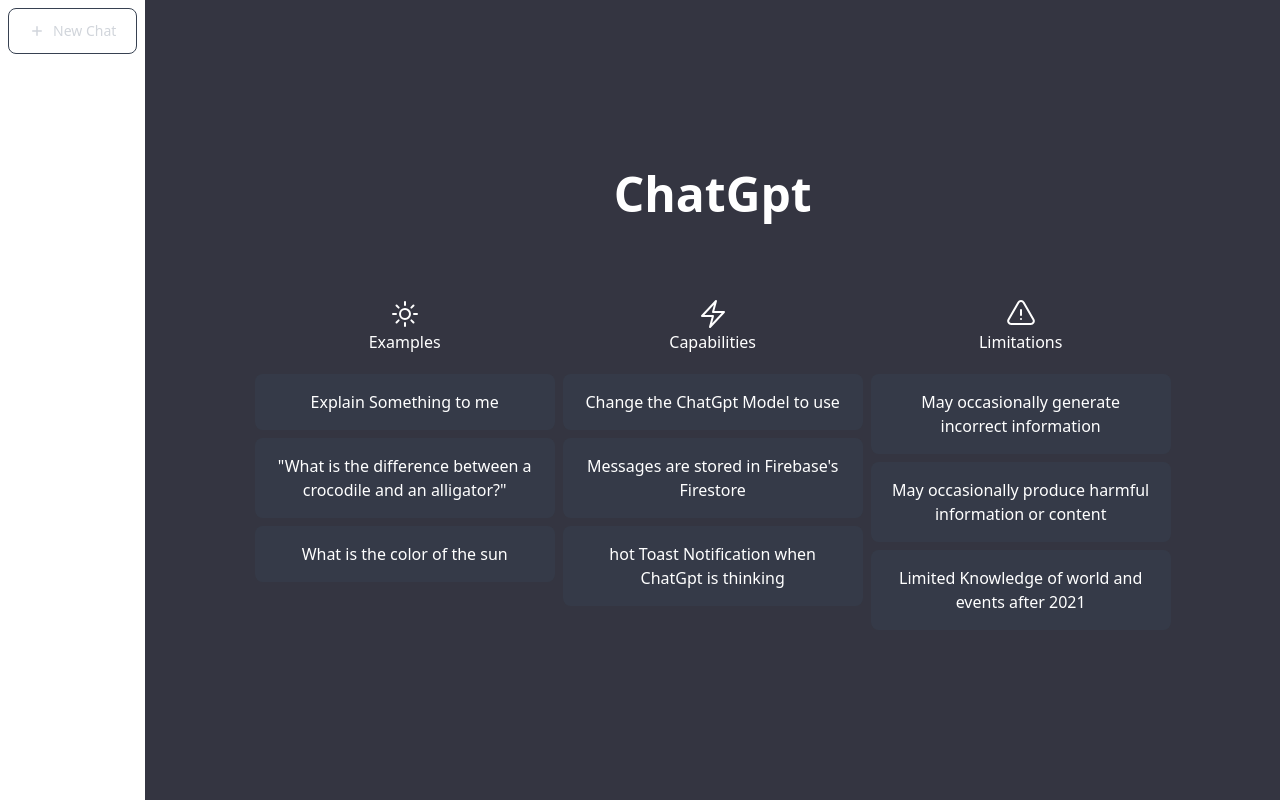
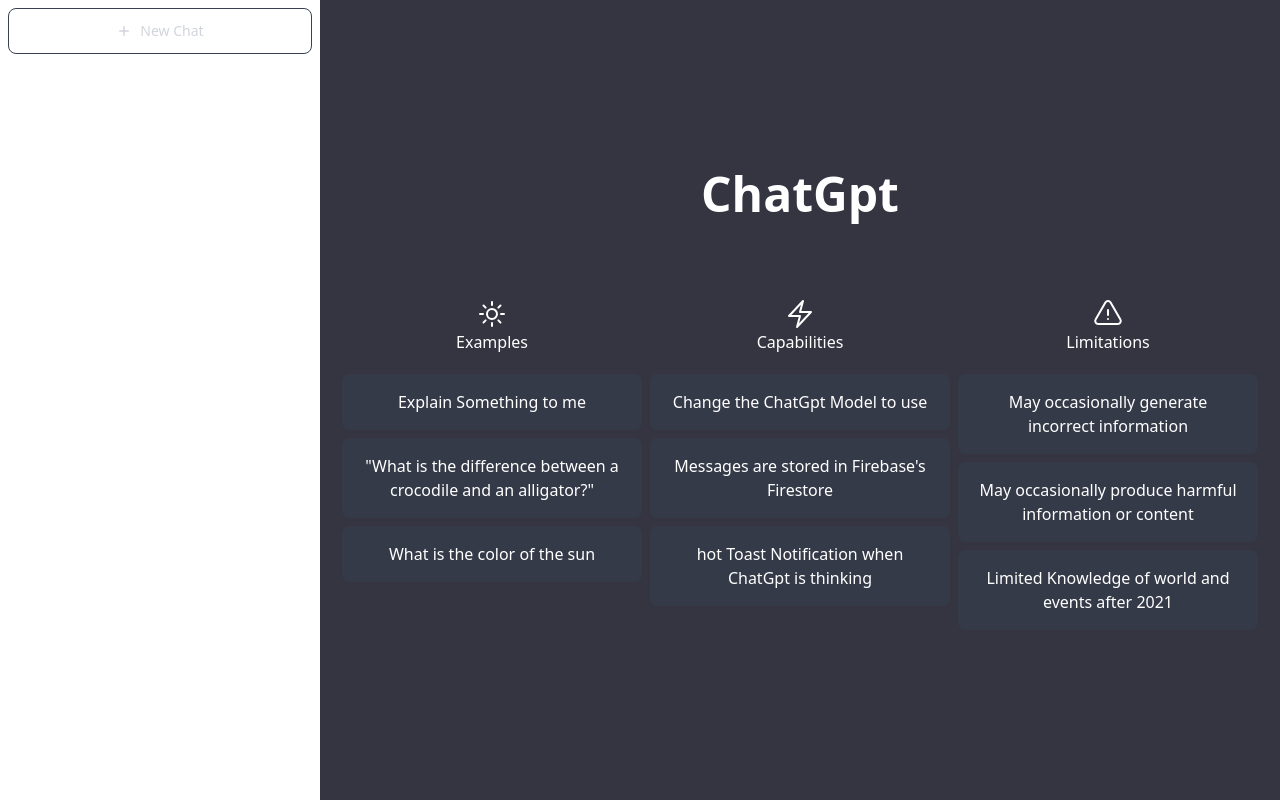
Before and after one commit to RaazKetan/chatgpt_clone, a Next.js app: page / in a window 1280 px wide. Built offline with nearby package versions, Linux system fonts and the light colour scheme.

Commit message:
Styling the sidebar

```diff
--- a/src/app/layout.tsx
+++ b/src/app/layout.tsx
@@ -18,7 +18,10 @@
     <html lang="en">
       <body>
         <div className="flex">
+          <div className="bg-[202123] max-2-xs h-screen overflow-y-auto md:min-w-[20rem]">
           <SideBar/>
+
+          </div>
           {/* {Sidebar} */}
           {/* client provider-Notification */}
      <div className=" bg-[#343541] flex-1 ">
```
